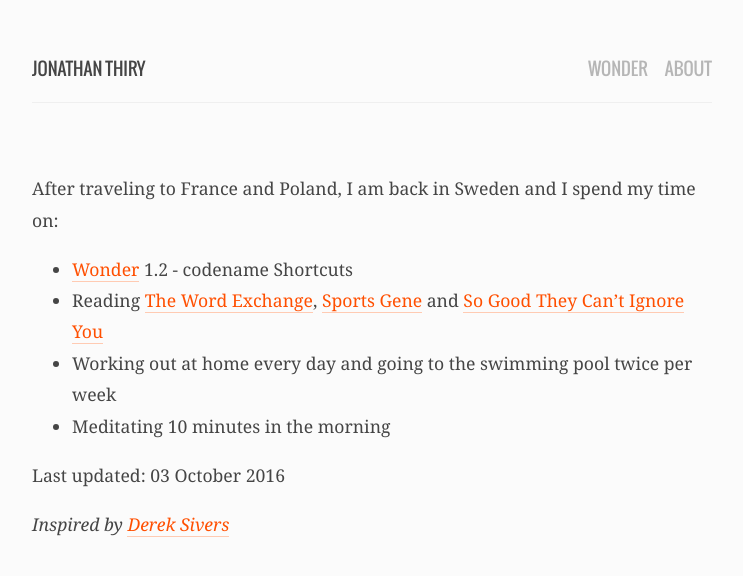
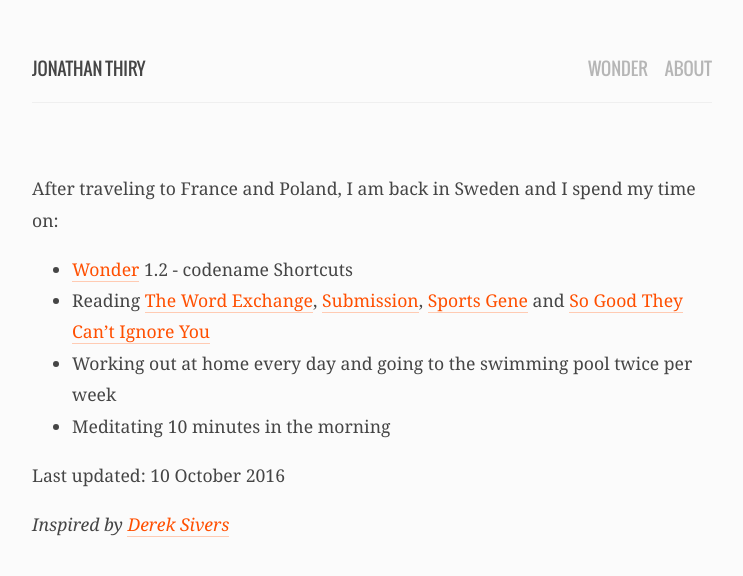
Before and after one commit to jonathanthiry/jonathanthiry.github.com, a Jekyll site: the page built from now.md, in a window 1280 px wide. Shown: the top 576 px of the page, without its empty margins (268-1011 px from the left). Built offline with Jekyll 4.4.1, drawn with Linux system fonts in a browser that asks for light colours.

Commit message:
Update now page

```diff
--- a/now.md
+++ b/now.md
@@ -1,13 +1,13 @@
 ---
 layout: page
 permalink: /now
-date: 2016-10-03
+date: 2016-10-10
 ---
 
 After traveling to France and Poland, I am back in Sweden and I spend my time on:
 
 - [Wonder](/wonder) 1.2 - codename Shortcuts
-- Reading [The Word Exchange](https://www.amazon.com/Word-Exchange-Novel-Alena-Graedon/dp/0385537654?tag=jonathanthiry-20), [Sports Gene](https://www.amazon.com/Sports-Gene-Extraordinary-Athletic-Performance/dp/161723012X?tag=jonathanthiry-20) and [So Good They Can't Ignore You](https://www.amazon.com/Good-They-Cant-Ignore-You/dp/1455509124?tag=jonathanthiry-20)
+- Reading [The Word Exchange](https://www.amazon.com/Word-Exchange-Novel-Alena-Graedon/dp/0385537654?tag=jonathanthiry-20), [Submission](https://www.amazon.com/Submission-Novel-Michel-Houellebecq/dp/1250097347?tag=jonathanthiry-20), [Sports Gene](https://www.amazon.com/Sports-Gene-Extraordinary-Athletic-Performance/dp/161723012X?tag=jonathanthiry-20) and [So Good They Can't Ignore You](https://www.amazon.com/Good-They-Cant-Ignore-You/dp/1455509124?tag=jonathanthiry-20)
 - Working out at home every day and going to the swimming pool twice per week
 - Meditating 10 minutes in the morning
 
```
